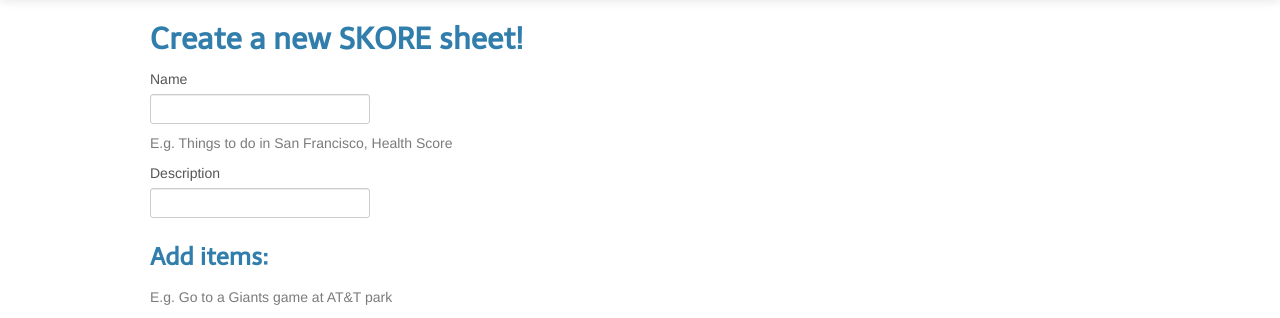
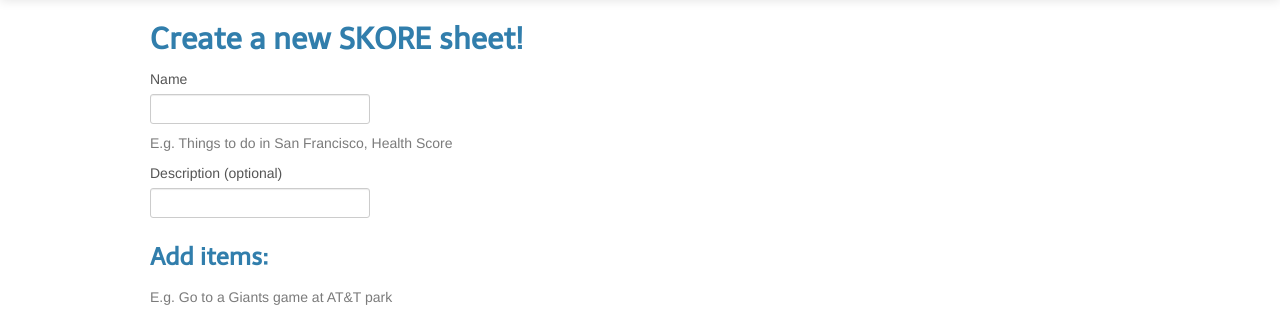
Before and after one commit to t20/skore, a Flask app: page /board/new in a window 1280 px wide. Shown: the part 51-369 px from the top of the page. Run offline with Flask 2, Linux system fonts and the light colour scheme; some libraries are stand-ins or nearby versions.

Commit message:
Copy change

```diff
--- a/templates/board_form.html
+++ b/templates/board_form.html
@@ -6,7 +6,7 @@
   <form action="" method="POST" accept-charset="utf-8">
     <label for="name">Name</label><input type="text" name="name" value="" id="name">
     <p class="help-block">E.g. Things to do in San Francisco, Health Score</p>
-    <label for="description">Description</label><input type="text" name="desc" value="" id="desc">
+    <label for="description">Description (optional)</label><input type="text" name="desc" value="" id="desc">
 
       <h3>Add items:</h3>
       <p class='help-block'>E.g. Go to a Giants game at AT&T park</p>
```
